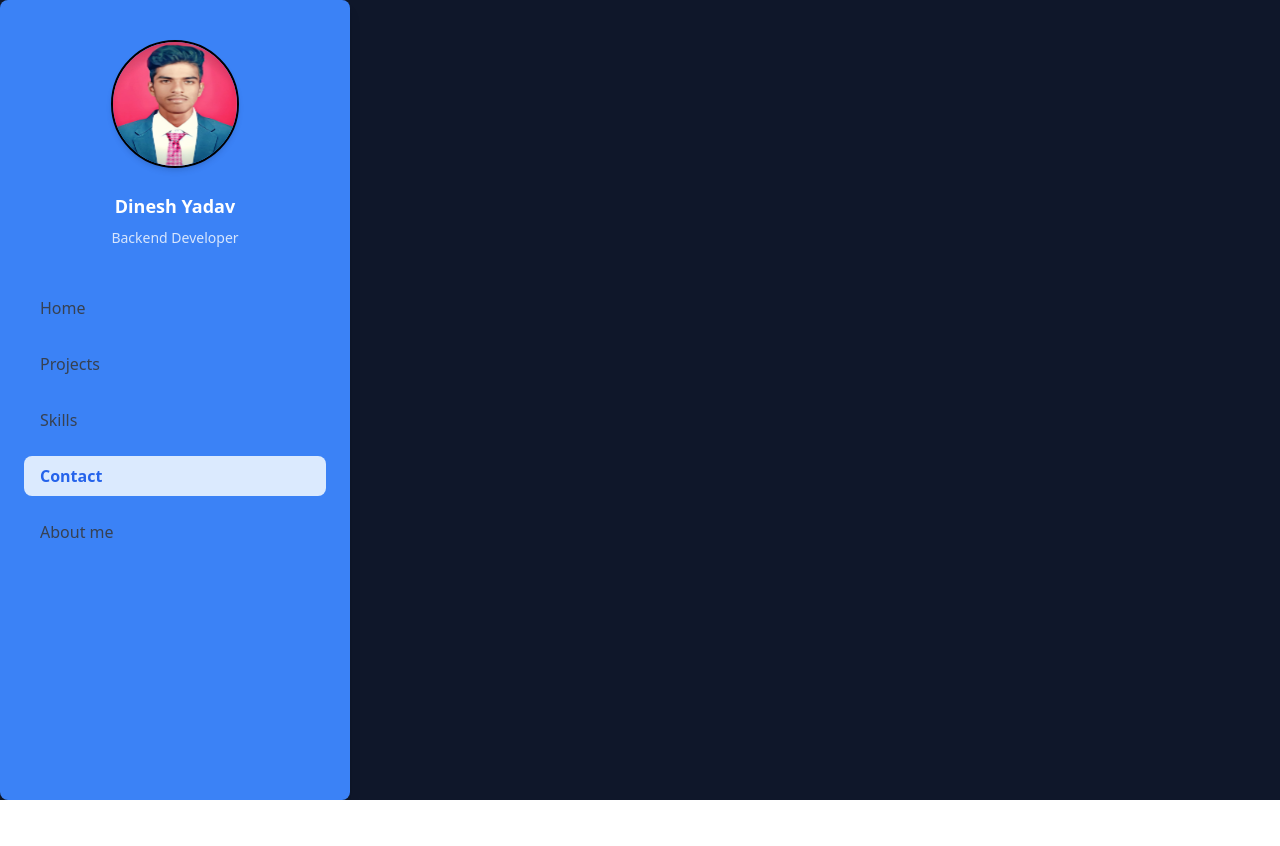
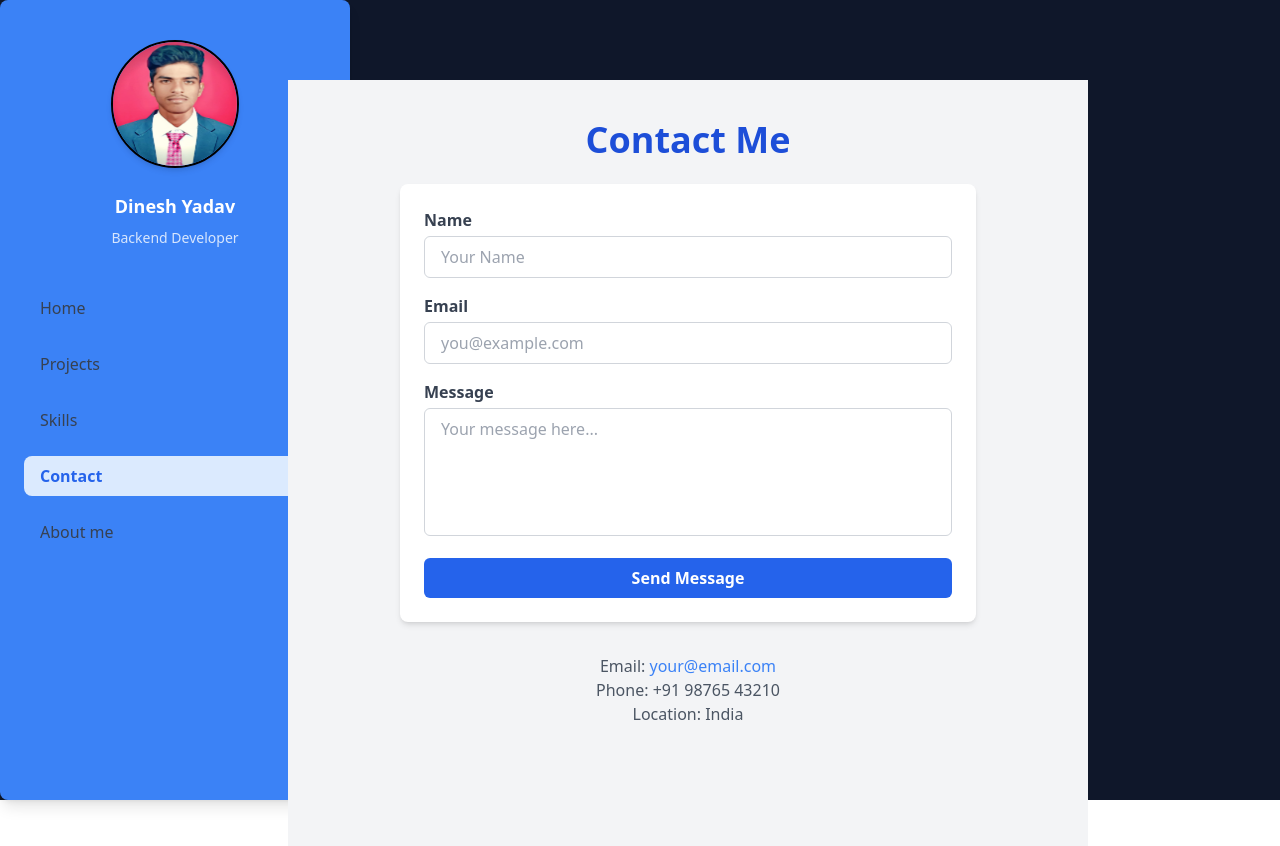
Before and after one commit to DiYadav/Portfolio, a React (Vite) app in the folder frontend/: page /Contact in a window 1280 px wide. Shown: the top 846 px of the page. Before the commit the page ends 800 px from the top, so only its background shows below. Built offline with nearby package versions, Linux system fonts and the light colour scheme.

Commit message:
chages in startpage

```diff
--- a/frontend/src/App.jsx
+++ b/frontend/src/App.jsx
@@ -5,6 +5,7 @@ import Home from './Pages/Home'
 import Startpage from './Pages/Startpage'
 import Sidebar from './components/Sidebar'
 import Skills from './Pages/Skills'
+import Contact from './Pages/Contact'
 
 function Appcontent(){
   const location= useLocation()
@@ -19,6 +20,7 @@ function Appcontent(){
           {/* <Route path="/main" element={<Mainlayout/>}/> */}
           <Route path="/Home" element={<Home/>}/>
           <Route path="Skills" element={<Skills/>}/>
+          <Route path="Contact" element={<Contact/>}/>
         </Routes>
       </div>
     );
--- /dev/null
+++ b/frontend/src/pages/Contact.jsx
@@ -0,0 +1,84 @@
+import React, { useState } from 'react';
+
+const Contact= () => {
+  const [formData, setFormData] = useState({
+    name: '',
+    email: '',
+    message: '',
+  });
+
+  const handleChange = (e) => {
+    setFormData({ ...formData, [e.target.name]: e.target.value });
+  };
+
+  const handleSubmit = (e) => {
+    e.preventDefault();
+    console.log('Form submitted:', formData);
+    // You can integrate email service (e.g., EmailJS) here
+    alert('Message sent!');
+    setFormData({ name: '', email: '', message: '' });
+  };
+
+  return (
+    <div className="absolute top-20 ml-15  mb-10 right-48 w-[800px] min-h-screen bg-gray-100 flex flex-col items-center px-4 py-10">
+      <h1 className="text-4xl font-bold text-blue-700 mb-6">Contact Me</h1>
+
+      <div className="bg-white rounded-lg shadow-md p-6 w-full max-w-xl">
+        <form onSubmit={handleSubmit} className="space-y-4">
+          <div>
+            <label className="block text-gray-700 font-semibold mb-1">Name</label>
+            <input
+              type="text"
+              name="name"
+              value={formData.name}
+              onChange={handleChange}
+              required
+              className="w-full border border-gray-300 px-4 py-2 rounded-md focus:outline-none focus:ring-2 focus:ring-blue-500"
+              placeholder="Your Name"
+            />
+          </div>
+
+          <div>
+            <label className="block text-gray-700 font-semibold mb-1">Email</label>
+            <input
+              type="email"
+              name="email"
+              value={formData.email}
+              onChange={handleChange}
+              required
+              className="w-full border border-gray-300 px-4 py-2 rounded-md focus:outline-none focus:ring-2 focus:ring-blue-500"
+              placeholder="you@example.com"
+            />
+          </div>
+
+          <div>
+            <label className="block text-gray-700 font-semibold mb-1">Message</label>
+            <textarea
+              name="message"
+              value={formData.message}
+              onChange={handleChange}
+              required
+              className="w-full border border-gray-300 px-4 py-2 rounded-md h-32 resize-none focus:outline-none focus:ring-2 focus:ring-blue-500"
+              placeholder="Your message here..."
+            ></textarea>
+          </div>
+
+          <button
+            type="submit"
+            className="w-full bg-blue-600 text-white font-semibold py-2 px-4 rounded-md hover:bg-blue-700 transition duration-200"
+          >
+            Send Message
+          </button>
+        </form>
+      </div>
+
+      <div className="mt-8 text-center text-gray-600">
+        <p>Email: <a href="mailto:your@email.com" className="text-blue-500 hover:underline">your@email.com</a></p>
+        <p>Phone: +91 98765 43210</p>
+        <p>Location: India</p>
+      </div>
+    </div>
+  );
+};
+
+export default Contact;
--- a/frontend/src/pages/Startpage.jsx
+++ b/frontend/src/pages/Startpage.jsx
@@ -1,18 +1,26 @@
 import React from "react";
-import { Navigate } from "react-router-dom";
+import { useNavigate } from "react-router-dom";
 
 function Startpage() {
+
+  const navigate=useNavigate();
+
   return (
     <div className="w-full min-h-screen bg-black text-white font-sans">
       <section className="relative w-full min-h-[550px] bg-black-600 flex items-center justify-center">
         {/* Home Button at top-right */}
-        <button className="absolute top-10 right-40 bg-black-500 text-white px-4 py-2 rounded hover:bg-red-700 transition">
+        <button
+        onClick={()=>navigate("/")}
+        className="absolute top-10 right-40 bg-black-500 text-white px-4 py-2 rounded hover:bg-red-700 transition">
           Me
         </button>
-        <button className="absolute top-10 right-10 bg-black-500 text-white px-4 py-2 rounded hover:bg-red-700 transition">
+        <button
+        onClick={()=>navigate("/Contact")}
+        className="absolute top-10 right-10 bg-black-500 text-white px-4 py-2 rounded hover:bg-red-700 transition">
           Contact
         </button>
-        <button onClick={()=>Navigate("/")} className="absolute top-10 right-60 bg-black-500 text-white px-4 py-2 rounded hover:bg-red-700 transition">
+        <button onClick={()=>navigate("/Home")}
+         className="absolute top-10 right-60 bg-black-500 text-white px-4 py-2 rounded hover:bg-red-700 transition">
           Home
         </button>
         {/* Main Content */}
@@ -35,9 +43,9 @@ function Startpage() {
           {/* Right Side */}
           <div className="flex-1 flex justify-center">
             <img
-              src="/dinesh.jpg" // Replace with actual path
+              src="/dk.jpg" // Replace with actual path
               alt="Profile"
-              className="w-80 h-auto rounded-lg shadow-lg"
+              className="w-[500px] mt-10 mb-20 ml-10 h-auto rounded shadow-[0_0_30px_rgba(0,0,0,0.2)]"
             />
           </div>
         </div>
```
Also changed, not shown: frontend/public/di.jpg (added), frontend/public/dk.jpg (added).
